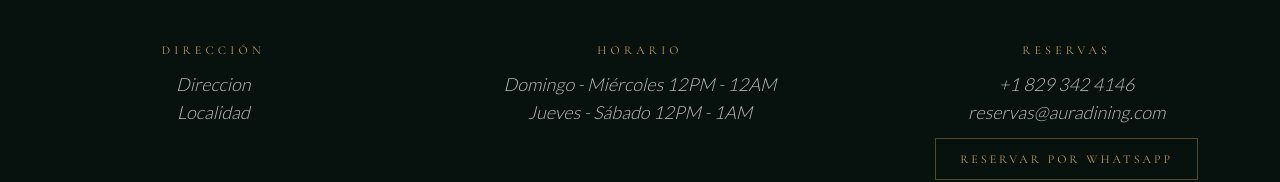
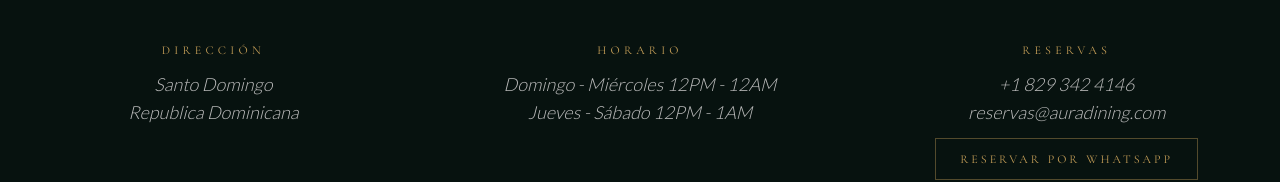
Before and after one commit to Angelito022002/Restaurante-Demo, a Next.js app: page / in a window 1280 px wide. Shown: the part 7077-7259 px from the top of the page. Built offline with nearby package versions, Linux system fonts and the light colour scheme.

Commit message:
Update page.tsx

```diff
--- a/src/app/page.tsx
+++ b/src/app/page.tsx
@@ -97,9 +97,9 @@ export default function Home() {
           Dirección
         </h3>
         <p className="text-base md:text-lg text-muted italic leading-relaxed">
-          Direccion
+          Santo Domingo
           <br />
-          Localidad
+          Republica Dominicana
         </p>
       </div>
 
```
